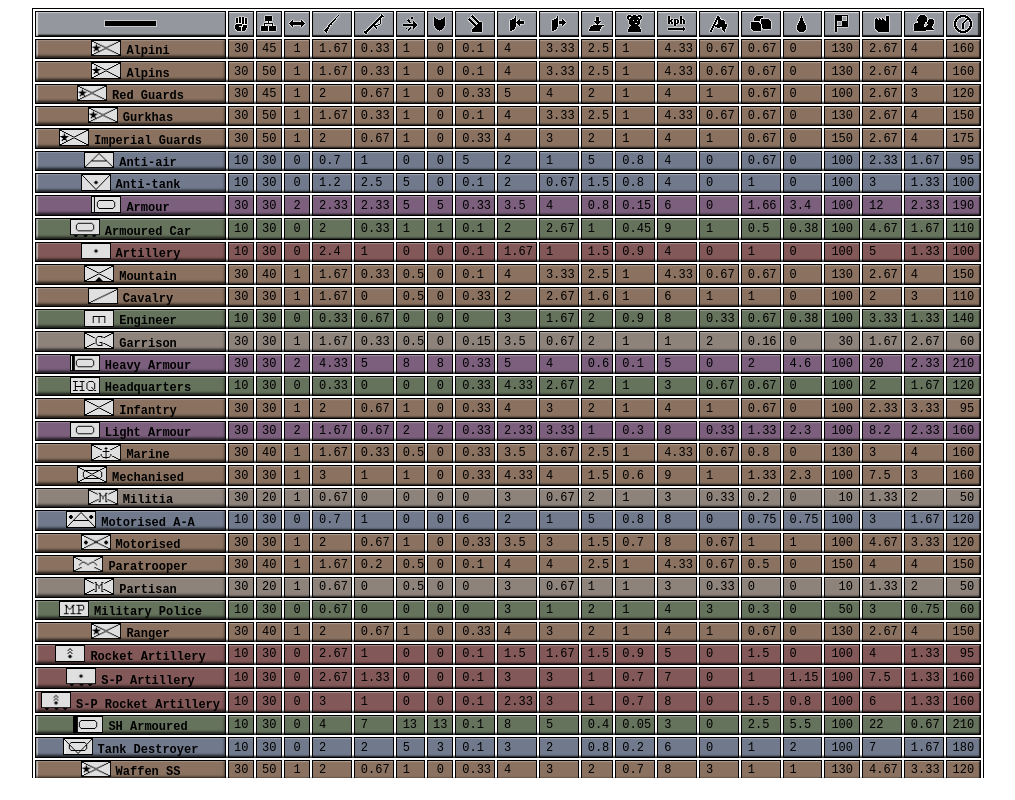
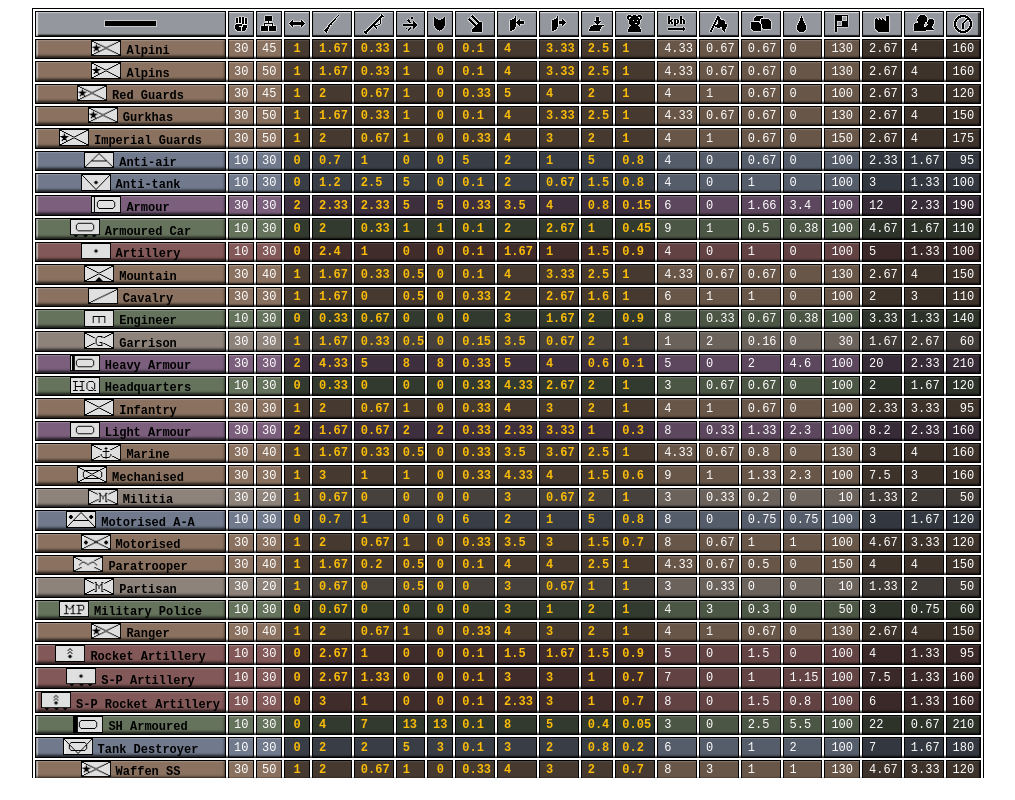
Before and after one commit to ratiotile/division-designer, a Gatsby site: page /division in a window 1280 px wide. Shown: the whole page, without its empty margins (68-1083 px from the left). Built offline with nearby package versions, Linux system fonts and the light colour scheme; Gatsby itself is replaced by a stand-in of ours.

Commit message:
darkened columns

```diff
--- a/src/pages/division.js
+++ b/src/pages/division.js
@@ -65,6 +65,7 @@ const cell_css = css({
   margin: 0,
   fontFamily: 'monospace',
   border: '1px solid black',
+  color: 'white'
 })
 
 const divBuilderCell = (value)=>(
@@ -81,6 +82,17 @@ const support_background_color = '#65725c'
 const direct_background_color = '#717a8d'
 const inset_left = 'inset 2px 0px 1px rgba(255,255,255,0.7)'
 const inset_right = 'inset -2px 0px 1px rgba(0,0,0,0.7)'
+const combat_stat_style = {
+  color: '#f9bc08',
+  fontWeight: 800,
+  backgroundColor: 'rgba(0,0,0,0.5)'
+}
+const prod_stat_style = {
+  backgroundColor: 'rgba(0,0,0,0.55)'
+}
+const logistic_stat_style = {
+  backgroundColor: 'rgba(0,0,0,0.25)'
+}
 
 const divBuilderRow = ({display, max_strength, default_organisation, combat_width, soft_attack, hard_attack, ap_attack, armor_value, air_attack, defensiveness, toughness, air_defence, softness, maximum_speed, suppression, supply_consumption, fuel_consumption, officers, build_cost_ic, build_cost_manpower, build_time}) => {
   let background_color = 'white'
@@ -126,7 +138,10 @@ const divBuilderRow = ({display, max_strength, default_organisation, combat_widt
         }}>
           <img src={display.counter} className={token_css} />
         </div>
-        <div style={{display: 'inline-block'}}> {display.name} </div>
+        <div style={{
+          display: 'inline-block',
+          color: 'black',
+        }}> {display.name} </div>
       </div>
     </th>
     <td className={cell_css} style={{paddingLeft: '5px'}}>
@@ -135,60 +150,114 @@ const divBuilderRow = ({display, max_strength, default_organisation, combat_widt
     <td className={cell_css} style={{paddingLeft: '5px'}}>
       {default_organisation}
     </td>
-    <td className={cell_css} style={{textAlign: 'center'}}>
+    <td className={cell_css} style={{
+      textAlign: 'center',
+      ...combat_stat_style
+    }}>
       {combat_width}
     </td>
-    <td className={cell_css} style={{padding: '0 3px 0 6px'}}>
+    <td className={cell_css} style={{
+      padding: '0 3px 0 6px',
+      ...combat_stat_style
+    }}>
       {soft_attack}
     </td>
-    <td className={cell_css} style={{padding: '0 3px 0 6px'}}>
+    <td className={cell_css} style={{
+      padding: '0 3px 0 6px',
+      ...combat_stat_style
+    }}>
       {hard_attack}
     </td>
-    <td className={cell_css} style={{paddingLeft: '6px'}}>
+    <td className={cell_css} style={{
+      paddingLeft: '6px',
+      ...combat_stat_style
+    }}>
       {ap_attack}
     </td>
-    <td className={cell_css} style={{textAlign: 'center'}}>
+    <td className={cell_css} style={{
+      textAlign: 'center',
+      ...combat_stat_style
+    }}>
       {armor_value}
     </td>
-    <td className={cell_css} style={{padding: '0 3px 0 6px'}}>
+    <td className={cell_css} style={{
+      padding: '0 3px 0 6px',
+      ...combat_stat_style
+    }}>
       {air_attack}
     </td>
-    <td className={cell_css} style={{padding: '0 3px 0 6px'}}>
+    <td className={cell_css} style={{
+      padding: '0 3px 0 6px',
+      ...combat_stat_style
+    }}>
       {defensiveness}
     </td>
-    <td className={cell_css} style={{padding: '0 3px 0 6px'}}>
+    <td className={cell_css} style={{
+      padding: '0 3px 0 6px',
+      ...combat_stat_style
+    }}>
       {toughness}
     </td>
-    <td className={cell_css} style={{padding: '0 3px 0 6px'}}>
+    <td className={cell_css} style={{
+      padding: '0 3px 0 6px',
+      ...combat_stat_style
+    }}>
       {air_defence}
     </td>
-    <td className={cell_css} style={{padding: '0 3px 0 6px'}}>
+    <td className={cell_css} style={{
+      padding: '0 3px 0 6px',
+      ...combat_stat_style
+    }}>
       {softness}
     </td>
-    <td className={cell_css} style={{padding: '0 3px 0 6px'}}>
+    <td className={cell_css} style={{
+      padding: '0 3px 0 6px',
+      ...logistic_stat_style
+    }}>
       {maximum_speed}
     </td>
-    <td className={cell_css} style={{padding: '0 3px 0 6px'}}>
+    <td className={cell_css} style={{
+      padding: '0 3px 0 6px',
+      ...logistic_stat_style
+    }}>
       {suppression}
     </td>
-    <td className={cell_css} style={{padding: '0 3px 0 6px'}}>
+    <td className={cell_css} style={{
+      padding: '0 3px 0 6px',
+      ...logistic_stat_style
+    }}>
       {supply_consumption}
     </td>
-    <td className={cell_css} style={{padding: '0 3px 0 6px'}}>
+    <td className={cell_css} style={{
+      padding: '0 3px 0 6px',
+      ...logistic_stat_style
+    }}>
       {fuel_consumption}
     </td>
-    <td className={cell_css}
-        style={{padding: '0 6px 0 6px', textAlign: 'right'}}>
+    <td className={cell_css} style={{
+      padding: '0 6px 0 6px',
+      textAlign: 'right',
+      ...logistic_stat_style
+    }}>
       {officers}
     </td>
-    <td className={cell_css} style={{padding: '0 3px 0 6px'}}>
+    <td className={cell_css} style={{
+      padding: '0 3px 0 6px',
+      ...prod_stat_style
+    }}>
       {build_cost_ic}
     </td>
-    <td className={cell_css} style={{padding: '0 3px 0 6px'}}>
+    <td className={cell_css} style={{
+      padding: '0 3px 0 6px',
+      ...prod_stat_style
+    }}>
       {build_cost_manpower}
     </td>
-    <td className={cell_css}
-        style={{padding: '0 6px 0 6px', textAlign: 'right'}}>
+    <td className={cell_css} style={{
+      padding: '0 6px 0 6px',
+      textAlign: 'right',
+      ...prod_stat_style
+    }}>
       {build_time}
     </td>
   </tr>
```
